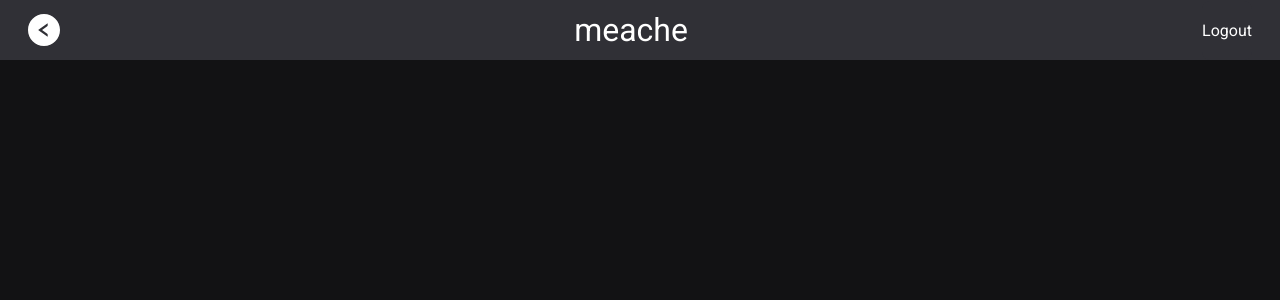
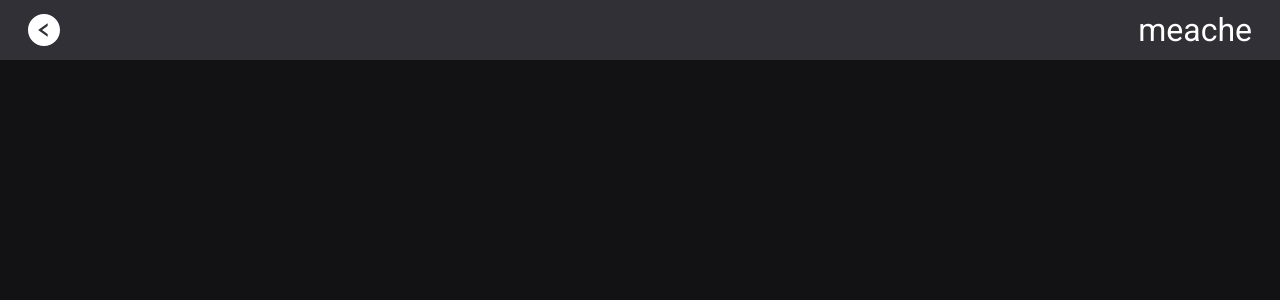
Before and after one commit to eduard1dev/meache-frontend, a Next.js app: page /verify in a window 1280 px wide. Shown: the top 300 px of the page. Built offline with nearby package versions, Linux system fonts and the light colour scheme.

Commit message:
fix: header

```diff
--- a/src/components/Layout.tsx
+++ b/src/components/Layout.tsx
@@ -14,16 +14,16 @@ export default function Header({ children }: IHeader) {
     router.back();
   };
 
-  const { handleLogout } = useAuth();
+  const { handleLogout, isAuthenticated } = useAuth();
 
   return (
     <>
       <HeaderContainer>
-        {router.asPath !== '/' && router.asPath !== '/Home' && (
+        {router.asPath !== '/' && router.asPath !== '/home' && (
           <LeftCircleFilled className="back_icon" onClick={handleGoBack} />
         )}
         meache
-        <button onClick={handleLogout}>Logout</button>
+        {!!isAuthenticated && <button onClick={handleLogout}>Logout</button>}
       </HeaderContainer>
       <main>{children}</main>
     </>
--- a/src/contexts/AuthContext.tsx
+++ b/src/contexts/AuthContext.tsx
@@ -43,7 +43,7 @@ export const AuthProvider = ({ children }) => {
   const postLogin = (...args: any) => api.post('/api/auth/login', ...args);
   const postLoginApi = useApi(postLogin);
 
-  const isAuthenticated = !!user;
+  const isAuthenticated = !!user.userUrl;
 
   const signIn: SubmitHandler<IForm> = async ({ username, password }) => {
     postLoginApi
```
